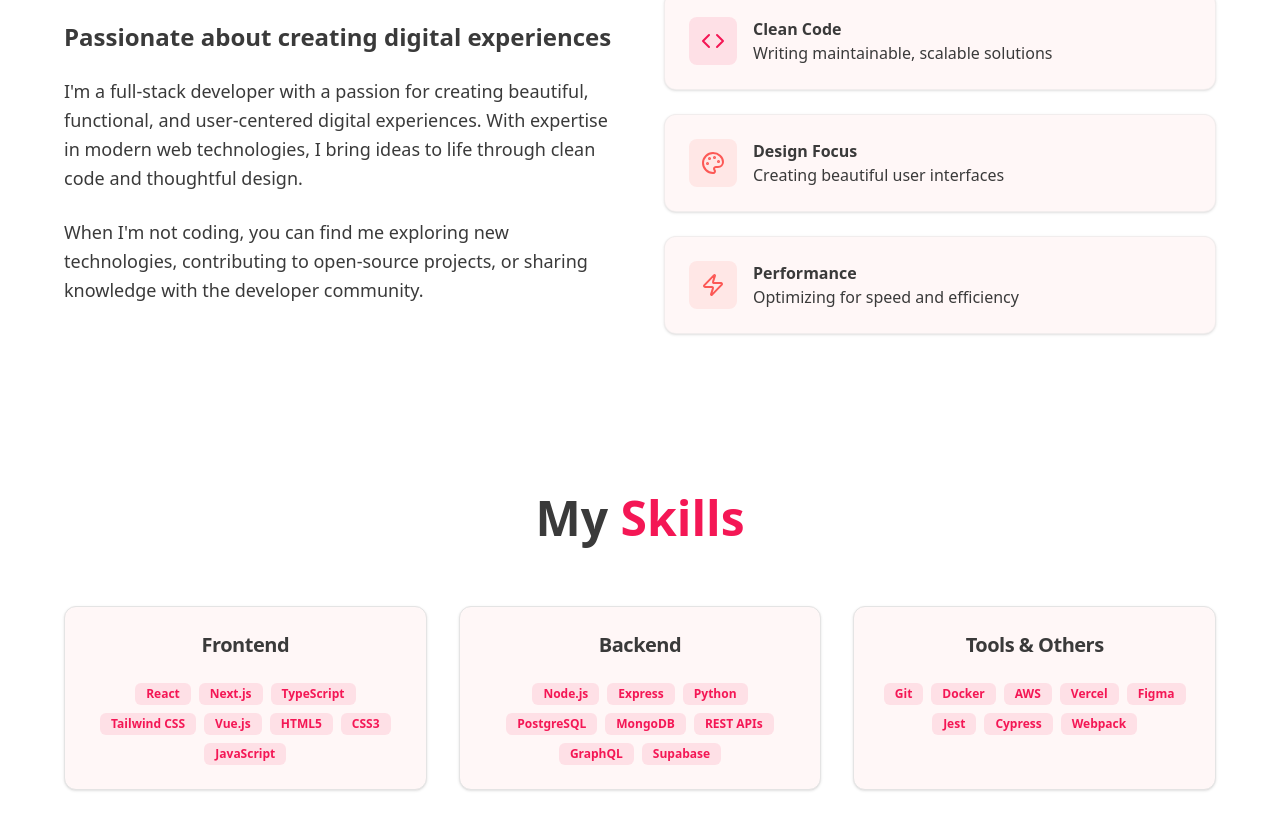
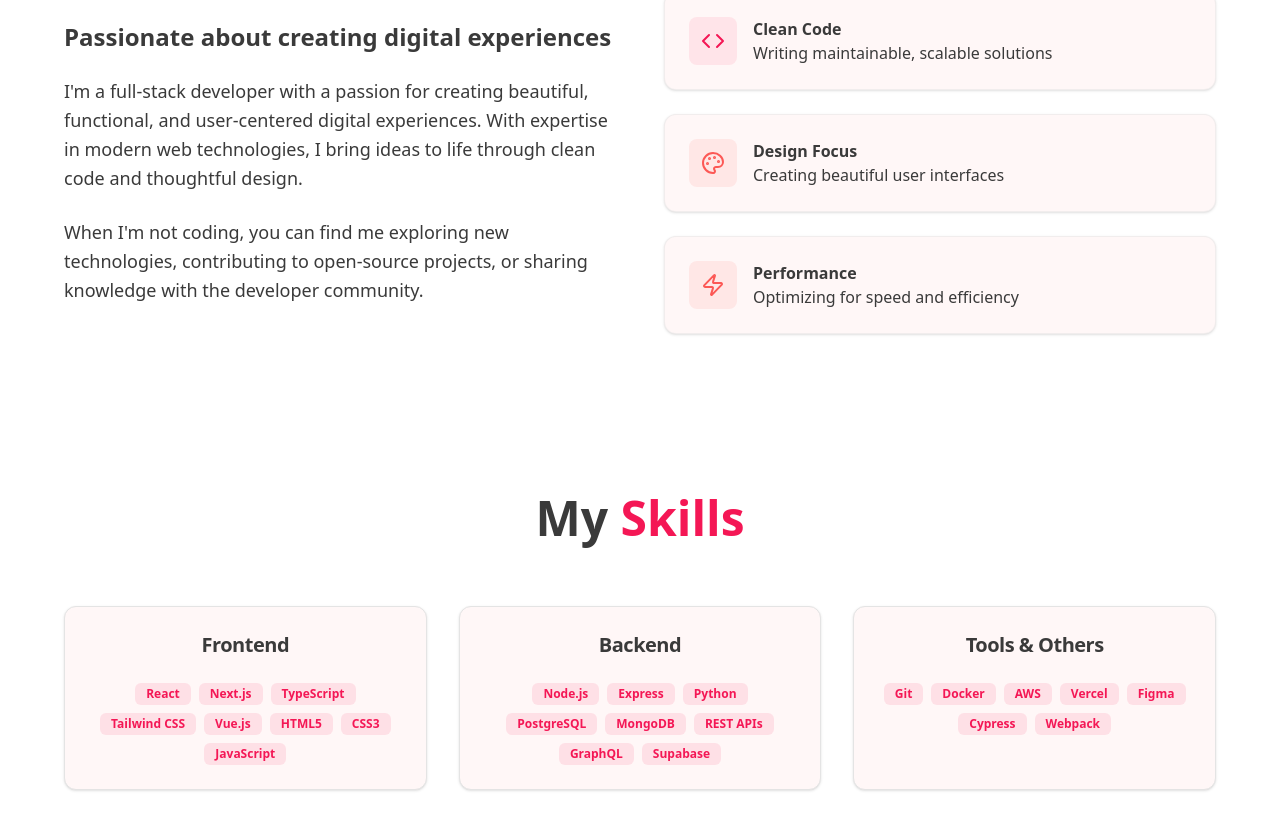
Before and after one commit to prioneto/lolis.tech, a Next.js app: page / in a window 1280 px wide. Shown: the part 1000-1829 px from the top of the page. Built offline with nearby package versions, Linux system fonts and the light colour scheme.

Commit message:
Update About and Skills components by modifying background color and skills list for improved visual consistency and clarity

```diff
--- a/components/about.tsx
+++ b/components/about.tsx
@@ -26,7 +26,7 @@ export function About() {
               <Card className="hover:shadow-lg transition-shadow" style={{ borderColor: "oklch(0.92 0 0 / 0.5)" }}>
                 <CardContent className="p-6">
                   <div className="flex items-center gap-4">
-                    <div className="p-3 rounded-lg" style={{ backgroundColor: "oklch(0.62 0.24 15 / 0.1)" }}>
+                    <div className="p-3 rounded-lg" style={{ backgroundColor: "oklch(0.68 0.24 15 / 0.1)" }}>
                       <Code className="h-6 w-6 text-primary" />
                     </div>
                     <div>
--- a/components/skills.tsx
+++ b/components/skills.tsx
@@ -13,7 +13,7 @@ export function Skills() {
     },
     {
       title: "Tools & Others",
-      skills: ["Git", "Docker", "AWS", "Vercel", "Figma", "Jest", "Cypress", "Webpack"],
+      skills: ["Git", "Docker", "AWS", "Vercel", "Figma", "Cypress", "Webpack"],
     },
   ];
 
```
